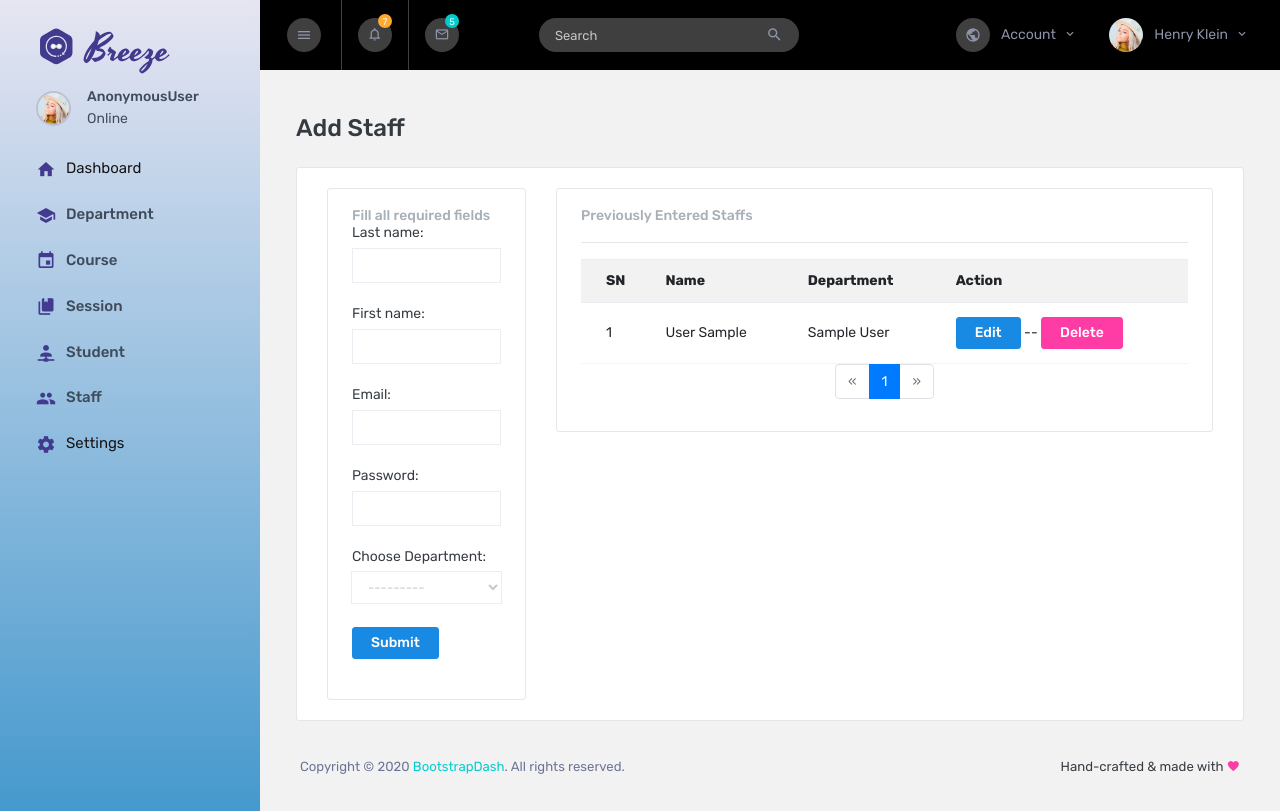
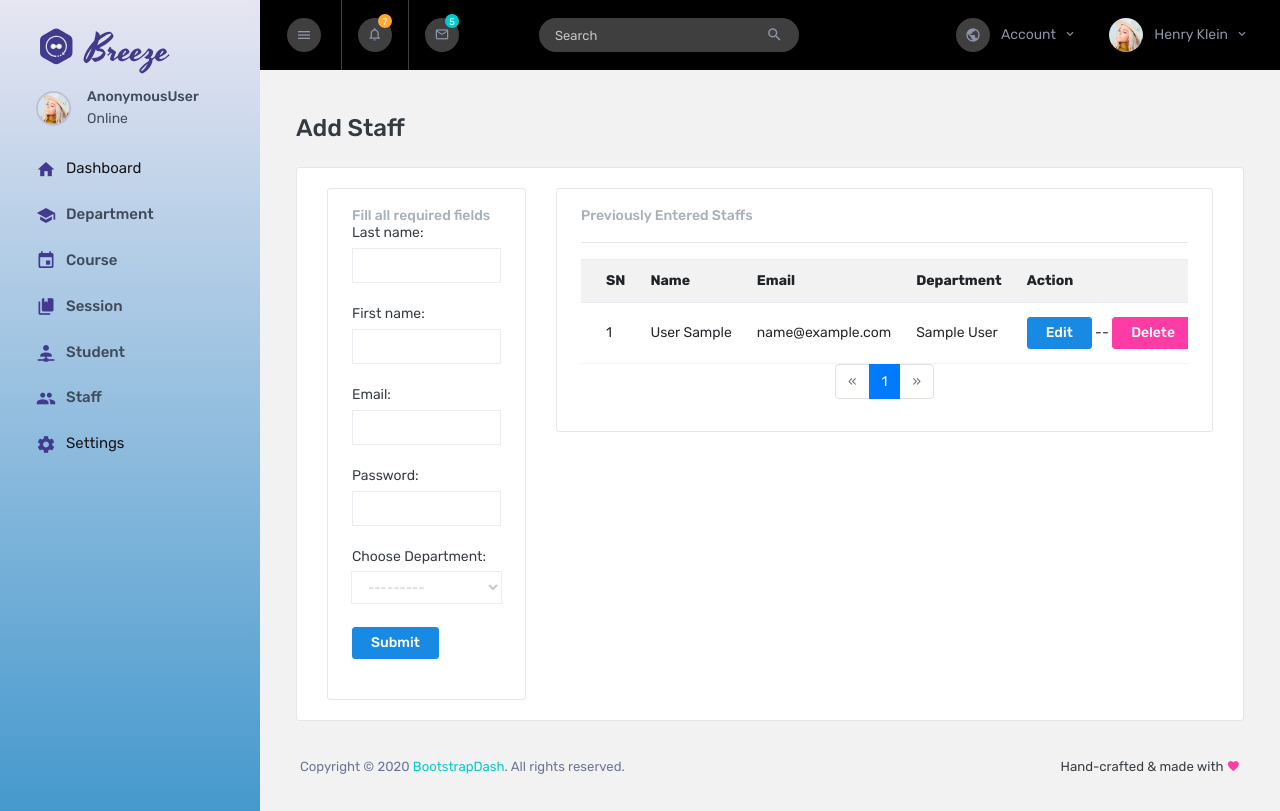
Before and after one commit to jobic10/e-learning-with-django, a Django app: page /administrator/staff/add in a window 1280 px wide. Run offline with Django 3.2, Linux system fonts and the light colour scheme; tables that the repository leaves empty hold one stand-in row (values such as "Sample post"); some libraries are stand-ins or nearby versions.

Commit message:
Display staff/student email at Admin

```diff
--- a/administrator/templates/administrator/staff.html
+++ b/administrator/templates/administrator/staff.html
@@ -44,11 +44,12 @@
                     <div class="card-body py-3 px-4">
                         <p class="m-0 survey-head">Previously Entered Staffs</p>
                         <hr>
-                        <div class="d-flex justify-content-between align-items-end flot-bar-wrapper">
+                        <div class="d-flex justify-content-between align-items-end flot-bar-wrapper table-responsive">
                             <table class="table-striped table">
                               <tr>
                                 <th>SN</th>
                                 <th>Name</th>
+                                <th>Email</th>
                                 <th>Department</th>
                                 <th>Action</th>
                               </tr>
@@ -56,6 +57,7 @@
                                 <tr>
                                   <td>{{ forloop.counter }}</td>
                                   <td>{{ staff.admin }}</td>
+                                  <td>{{ staff.admin.email }}</td>
                                   <td>{{ staff.department }}</td>
                                   <td><a href="#" data-id="{{ staff.id }}" class="btn edit btn-info">Edit</a> -- <a  data-id="{{ staff.id }}"  href="#" class="btn delete btn-danger">Delete</a> </td>
                                 </tr>
--- a/administrator/templates/administrator/student.html
+++ b/administrator/templates/administrator/student.html
@@ -44,11 +44,12 @@
                     <div class="card-body py-3 px-4">
                         <p class="m-0 survey-head">Previously Entered Students</p>
                         <hr>
-                        <div class="d-flex justify-content-between align-items-end flot-bar-wrapper">
+                        <div class="d-flex justify-content-between align-items-end flot-bar-wrapper table-responsive">
                             <table class="table-striped table">
                               <tr>
                                 <th>SN</th>
                                 <th>Name</th>
+                                <th>Email</th>
                                 <th>Reg. No</th>
                                 <th>Department</th>
                                 <th>DOB</th>
@@ -58,6 +59,7 @@
                                 <tr>
                                   <td>{{ forloop.counter }}</td>
                                   <td>{{ student.admin }}</td>
+                                  <td>{{ student.admin.email }}</td>
                                   <td>{{ student.regno }}</td>
                                   <td>{{ student.department }}</td>
                                   <td>{{ student.dob }}</td>
```
